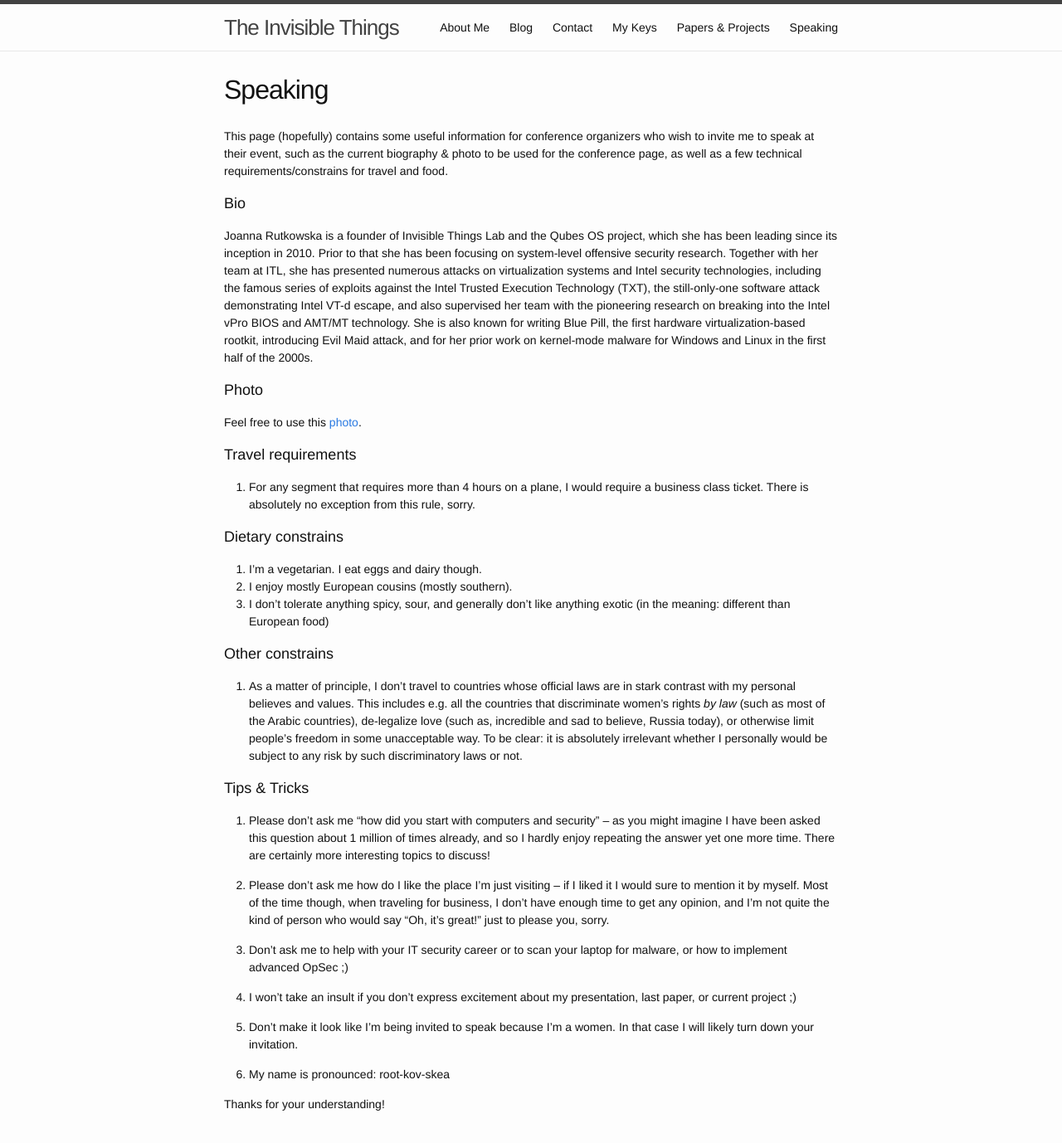
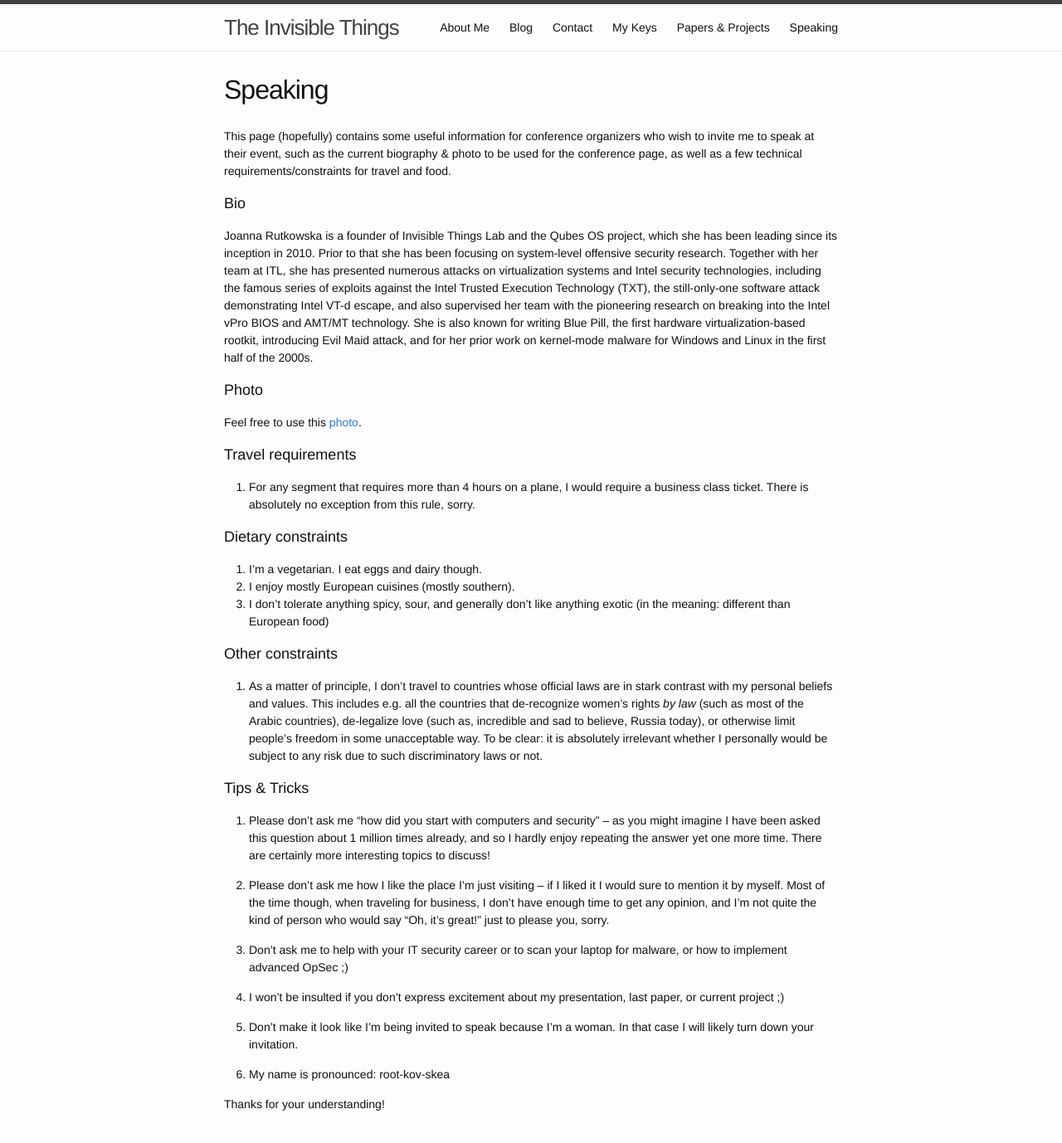
Before and after one commit to rootkovska/rootkovska.github.io, a Jekyll site: the page built from speaking.md, in a window 1280 px wide and 1400 px high. Shown: the top 1378 px of the window at 83% size. Built offline with Jekyll 4.4.1, drawn with Linux system fonts in a browser that asks for light colours; Markdown is read by kramdown in place of the engine named in the settings.

Commit message:
Copyedit

```diff
--- a/speaking.md
+++ b/speaking.md
@@ -7,7 +7,7 @@ permalink: /speaking/
 This page (hopefully) contains some useful information for conference organizers
 who wish to invite me to speak at their event, such as the current biography &
 photo to be used for the conference page, as well as a few technical
-requirements/constrains for travel and food.
+requirements/constraints for travel and food.
 
 Bio
 ----
@@ -37,47 +37,48 @@ Travel requirements
    business class ticket. There is absolutely no exception from this rule,
    sorry.
 
-Dietary constrains
+Dietary constraints
 -------------------
 
 1. I'm a vegetarian. I eat eggs and dairy though.
-2. I enjoy mostly European cousins (mostly southern).
+2. I enjoy mostly European cuisines (mostly southern).
 3. I don't tolerate anything spicy, sour, and generally don't like anything
    exotic (in the meaning: different than European food)
 
-Other constrains
+Other constraints
 -----------------
 
-1. As a matter of principle, I don't travel to countries whose official laws are
-   in stark contrast with my personal believes and values. This includes e.g.
-   all the countries that discriminate women's rights _by law_ (such as most of
-   the Arabic countries), de-legalize love (such as, incredible and sad to
-   believe, Russia today), or otherwise limit people's freedom in some
+1. As a matter of principle, I don't travel to countries whose official laws
+   are in stark contrast with my personal beliefs and values. This includes
+   e.g.  all the countries that de-recognize women's rights _by law_ (such as
+   most of the Arabic countries), de-legalize love (such as, incredible and
+   sad to believe, Russia today), or otherwise limit people's freedom in some
    unacceptable way. To be clear: it is absolutely irrelevant whether I
-   personally would be subject to any risk by such discriminatory laws or not.
+   personally would be subject to any risk due to such discriminatory laws or
+   not.
 
 
 Tips & Tricks
 --------------
 
 1. Please don't ask me "how did you start with computers and security" -- as you
-   might imagine I have been asked this question about 1 million of times
+   might imagine I have been asked this question about 1 million times
    already, and so I hardly enjoy repeating the answer yet one more time. There
    are certainly more interesting topics to discuss!
 
-2. Please don't ask me how do I like the place I'm just visiting -- if I liked
-   it I would sure to mention it by myself. Most of the time though, when
-   traveling for business, I don't have enough time to get any opinion, and I'm
-   not quite the kind of person who would say "Oh, it's great!" just to please
-   you, sorry.
+2. Please don't ask me how I like the place I'm just visiting -- if I liked it
+   I would sure to mention it by myself. Most of the time though, when
+   traveling for business, I don't have enough time to get any opinion, and
+   I'm not quite the kind of person who would say "Oh, it's great!" just to
+   please you, sorry.
 
 3. Don't ask me to help with your IT security career or to scan your laptop for
    malware, or how to implement advanced OpSec ;)
 
-4. I won't take an insult if you don't express excitement about my presentation,
+4. I won't be insulted if you don't express excitement about my presentation,
    last paper, or current project ;)
 
-5. Don't make it look like I'm being invited to speak because I'm a women. In
+5. Don't make it look like I'm being invited to speak because I'm a woman. In
    that case I will likely turn down your invitation.
 
 6. My name is pronounced: root-kov-skea
```
Also changed, not shown: _posts/2015-02-09-my-new-git-based-blog.md (+16 -14 lines), about.md (+5 -5 lines), contact.md (+1 -1 lines).
